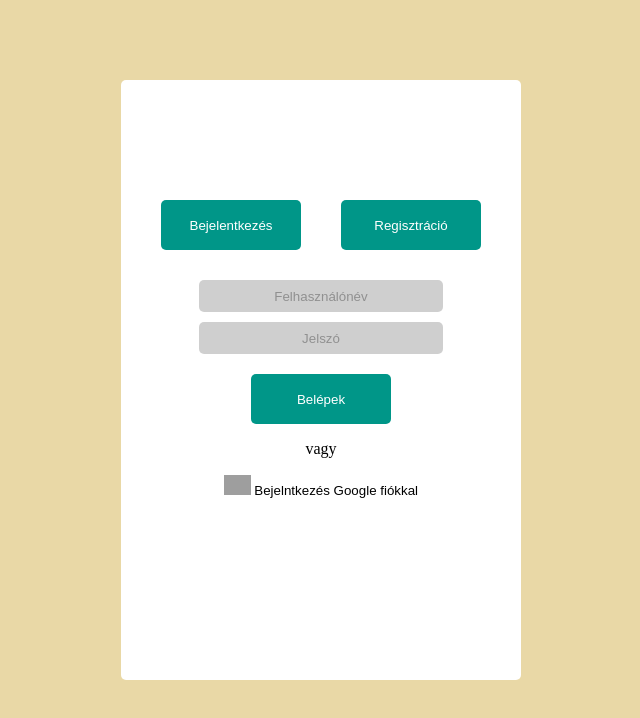
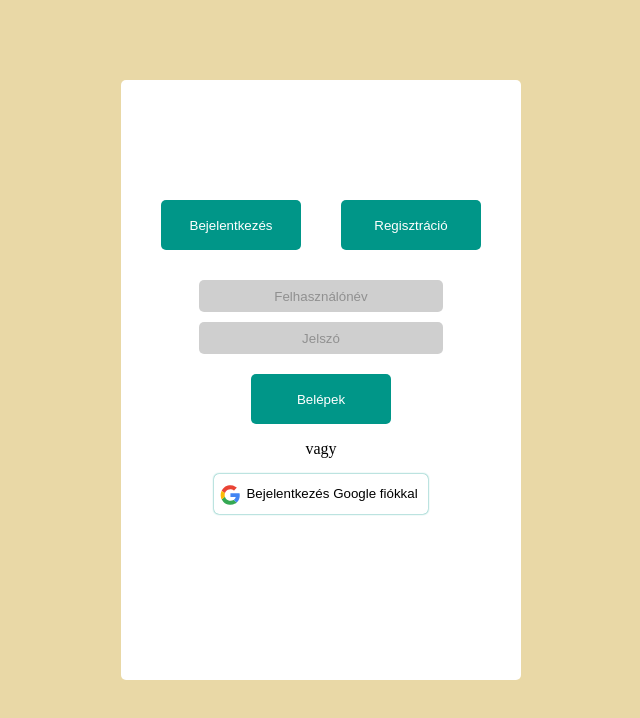
Before and after one commit to papandras/NJIT-2021-2022-Vizsgaremek, a Vue app in the folder Frontend/: page / in a window 1280 px wide. Shown: the top 718 px of the page, without its empty margins (319-959 px from the left). Built offline with nearby package versions, Linux system fonts and the light colour scheme; grey boxes are pictures that could not be loaded; the HTML template or start-up script is replaced by a standard one.

Commit message:
Google button style

```diff
--- a/Frontend/src/components/Login.vue
+++ b/Frontend/src/components/Login.vue
@@ -7,9 +7,15 @@
       <input type="submit" value="Belépek" id="bejelentkezes" />
     </form>
     <p>vagy</p>
-    <button class="google">
-      <img src="https://image.similarpng.com/very-thumbnail/2020/12/Illustration-of-Google-icon-on-transparent-background-PNG.png" style="height: 20px" alt="Google icon" />
-      Bejelntkezés Google fiókkal
+    <button class="googleButton">
+      <div class="google">
+        <div id="googleImg">
+        <img src="@/assets/google_icon.svg" style="height: 20px" alt="Google icon" />
+      </div>
+      <div id="googleText">
+        Bejelentkezés Google fiókkal
+      </div>
+      </div>
     </button>
   </div>
 </template>
@@ -104,10 +110,36 @@ form > input {
   margin-bottom: 10px;
 }
 
-.google {
+.googleButton{
   border: none;
   border-radius: 5px;
   background-color: white;
+  height: 40px;
+  box-shadow: 0 0 2px #009688;
+}
+
+.googleButton:active{
+  border: 2px solid #009688;
+}
+
+.google {
+  display: grid;
+  grid-template-columns: 11% 89%;
+  grid-template-rows: 100%;
+  grid-template-areas: "pic content";
+  margin: auto;
+}
+
+#googleImg{
+  grid-area: pic;
+  margin-right: 10px;
+  position: relative;
+  top: 5px;
+}
+
+#googleText{
+  grid-area: content;
+  line-height: 28px;
 }
 
 p{
--- a/Frontend/src/components/Register.vue
+++ b/Frontend/src/components/Register.vue
@@ -15,10 +15,16 @@
         <input type="submit" value="Regisztrálok" id="regisztracio"/>
       </form>
       <p>vagy</p>
-      <button class="google">
-        <img src="https://image.similarpng.com/very-thumbnail/2020/12/Illustration-of-Google-icon-on-transparent-background-PNG.png" style="height: 20px" alt="Google icon" />
+      <button class="googleButton">
+      <div class="google">
+        <div id="googleImg">
+        <img src="@/assets/google_icon.svg" style="height: 20px" alt="Google icon" />
+      </div>
+      <div id="googleText">
         Regisztráció Google fiókkal
-      </button>
+      </div>
+      </div>
+    </button>
     </div>
   </template>
 
@@ -136,12 +142,6 @@
   border: 2px solid #c4c4c4;
 }
 
-.google{
-  text-align: center;
-  box-shadow: 1px solid #c4c4c4;
-  line-height: 200%;
-}
-
 p{
   user-select: none;
 }
@@ -154,4 +154,36 @@ input:focus{
   border: 2px solid #009688;
 }
 
+.googleButton{
+  border: none;
+  border-radius: 5px;
+  background-color: white;
+  height: 40px;
+  box-shadow: 0 0 2px #009688;
+}
+
+.googleButton:active{
+  border: 2px solid #009688;
+}
+
+.google {
+  display: grid;
+  grid-template-columns: 11% 89%;
+  grid-template-rows: 100%;
+  grid-template-areas: "pic content";
+  margin: auto;
+}
+
+#googleImg{
+  grid-area: pic;
+  margin-right: 10px;
+  position: relative;
+  top: 5px;
+}
+
+#googleText{
+  grid-area: content;
+  line-height: 28px;
+}
+
 </style>
```
Also changed, not shown: Frontend/src/assets/google_icon.svg (added).
